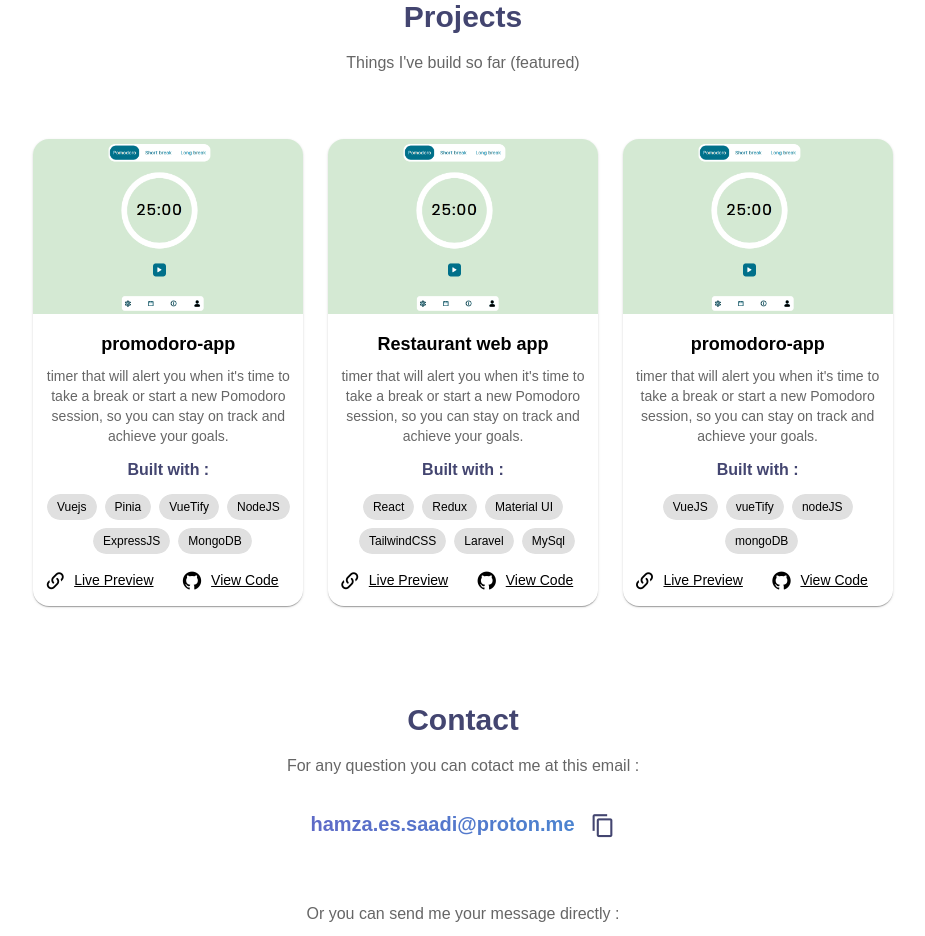
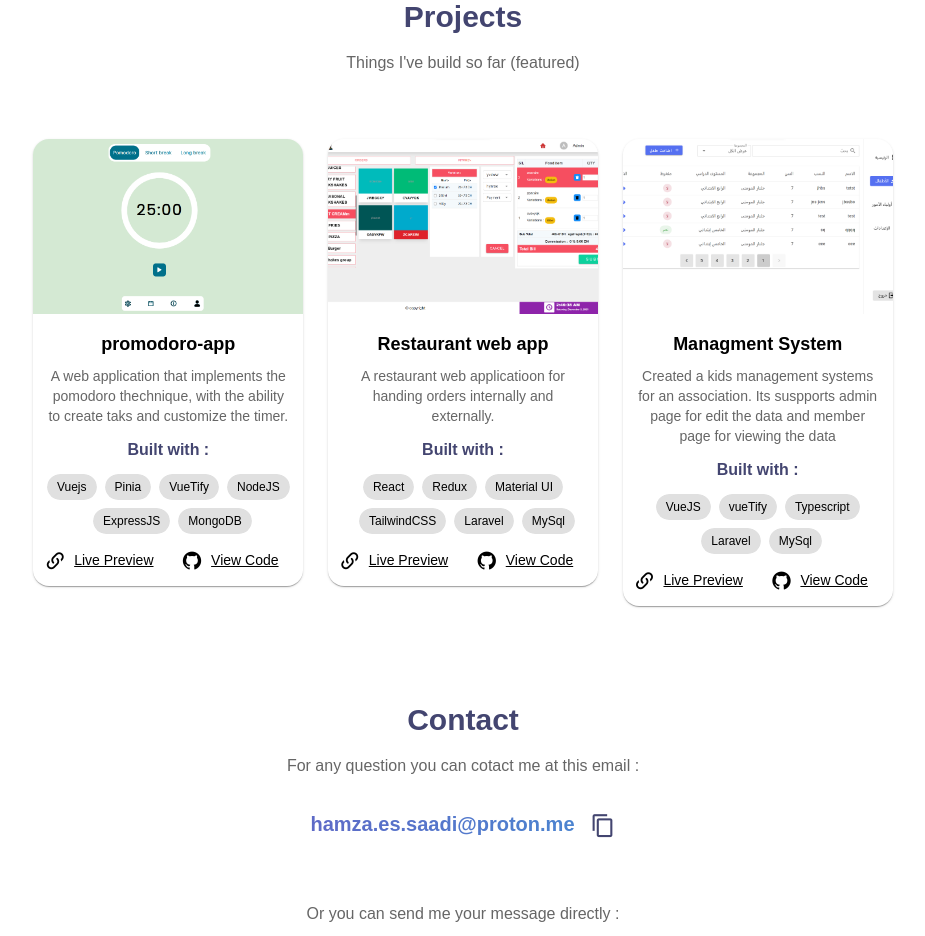
Before and after one commit to dimahmz/my-portfolio, a Nuxt app: page / in a window 1280 px wide. Shown: the part 1020-1956 px from the top of the page, without its empty margins (177-1102 px from the left). Built offline with nearby package versions, Linux system fonts and the light colour scheme.

Commit message:
build: project data

```diff
--- a/components/sections/projects.vue
+++ b/components/sections/projects.vue
@@ -8,7 +8,7 @@ import projects from "@/content/projects.json";
     h2.section-title.mb-4 Projects
     p.section-sub-title Things I've build so far (featured)
   section.project-wrapper.mx-auto.mt-16.px-2.grid.grid-cols-1.gap-y-10
-    .flex-center(v-for="project  in projects" )
+    .flex-justify-center(v-for="project  in projects" )
       project-card(v-bind="project")
 </template>
 
--- a/content/projects.json
+++ b/content/projects.json
@@ -1,7 +1,7 @@
 [
   {
     "title": "promodoro-app",
-    "description": "timer that will alert you when it's time to take a break or start a new Pomodoro session, so you can stay on track and achieve your goals.",
+    "description": "A web application that implements the pomodoro thechnique, with the ability to create taks and customize the timer.",
     "technologies": [
       "Vuejs",
       "Pinia",
@@ -16,7 +16,7 @@
   },
   {
     "title": "Restaurant web app",
-    "description": "timer that will alert you when it's time to take a break or start a new Pomodoro session, so you can stay on track and achieve your goals.",
+    "description": "A restaurant web applicatioon for handing orders internally  and externally.",
     "technologies": [
       "React",
       "Redux",
@@ -27,14 +27,14 @@
     ],
     "url": "https://restaurant-web-app-mu.vercel.app/",
     "repoLink": "https://github.com/dimahmz/restaurant-web-app.git",
-    "imgPath": "images/projects/pro-pomodoro.png"
+    "imgPath": "images/projects/restaurant-web-app.png"
   },
   {
-    "title": "promodoro-app",
-    "description": "timer that will alert you when it's time to take a break or start a new Pomodoro session, so you can stay on track and achieve your goals.",
-    "technologies": ["VueJS", "vueTify", "nodeJS", "mongoDB"],
-    "url": "https://pro-focus.vercel.app",
-    "repoLink": "https://github.com/dimahmz/pro-focus",
-    "imgPath": "images/projects/pro-pomodoro.png"
+    "title": "Managment System",
+    "description": "Created a kids management systems for an association. Its suspports admin page for edit the data and member page for viewing the data",
+    "technologies": ["VueJS", "vueTify", "Typescript", "Laravel", "MySql"],
+    "url": "https://arrissala.vercel.app/",
+    "repoLink": "https://github.com/dimahmz/Arrissala-web-system.git",
+    "imgPath": "images/projects/manage-system.png"
   }
 ]
```
Also changed, not shown: public/images/projects/manage-system.png (added), public/images/projects/restaurant-web-app.png (added).
